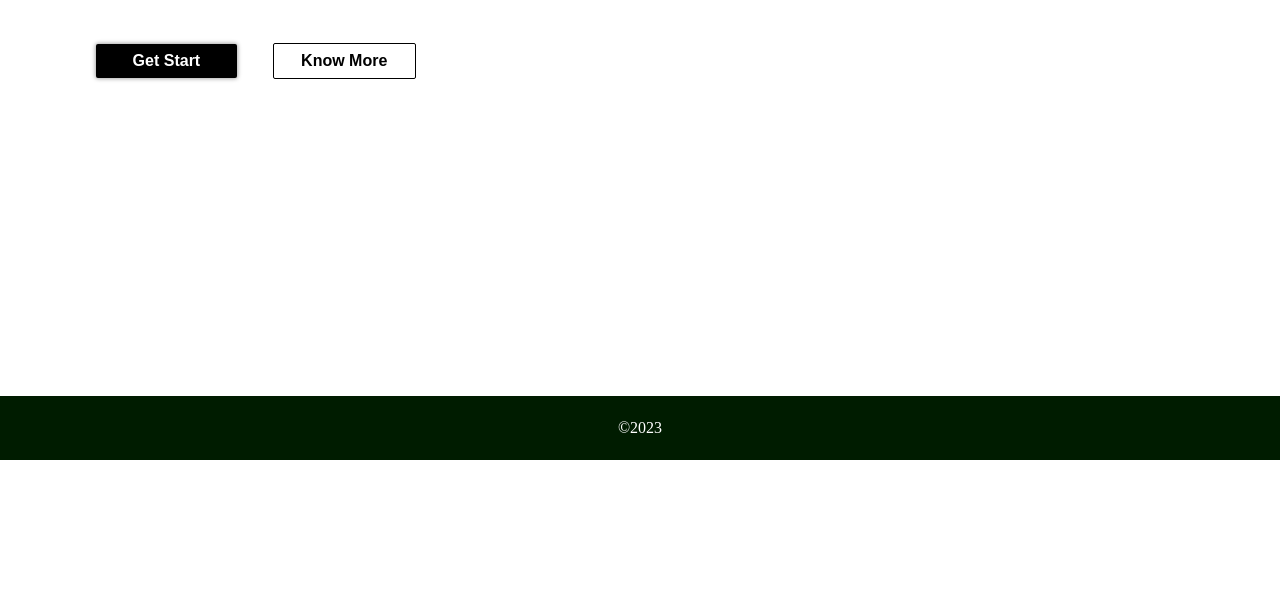
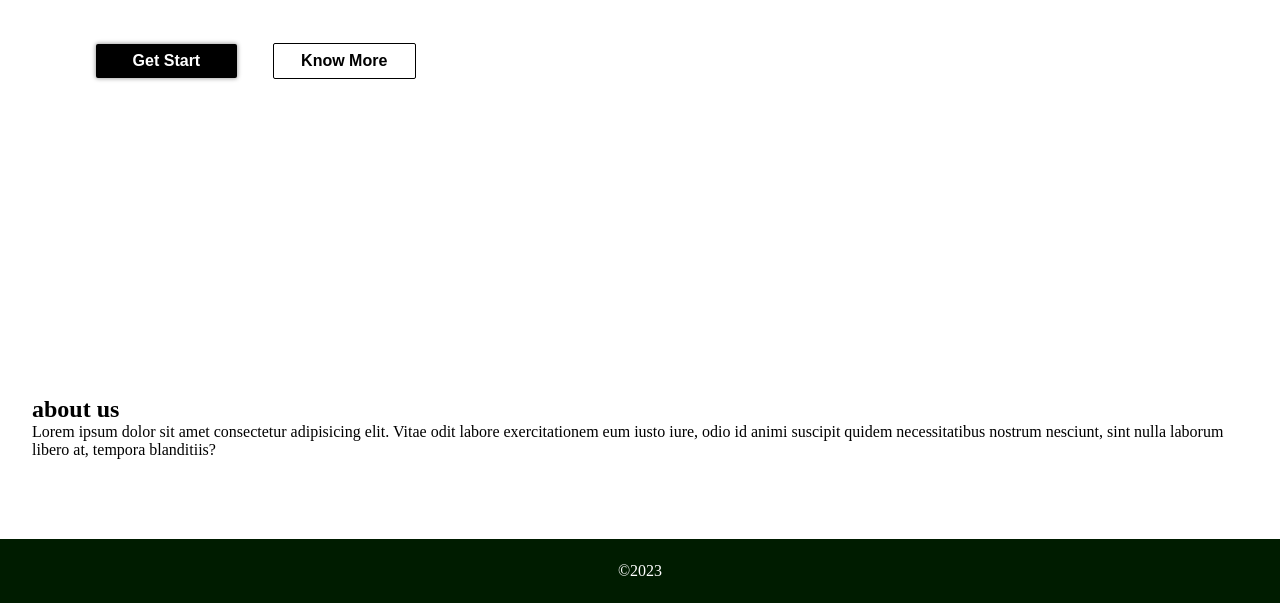
Before and after one commit to lucas-santos-programmer/institutional-website-template, a plain HTML site: page index.html in a window 1280 px wide. Shown: the part 404-1007 px from the top of the page. Before the commit the page ends 864 px from the top, so only its background shows below. Drawn offline with Linux system fonts and the light colour scheme.

Commit message:
the initial about us section developped

```diff
--- a/css/index.css
+++ b/css/index.css
@@ -100,6 +100,14 @@
     font-size: 1.2rem;
     font-weight: 900;
     text-transform: capitalize;
+}
+
+/* About us section style */
+
+#about{
+    width: calc(100% - 4rem);
+    margin: 0 auto;
+    padding-bottom: 5rem;
 }
 
 /* Footer style */
--- a/index.html
+++ b/index.html
@@ -19,8 +19,8 @@
 
             <nav id="nav-menu" class="inactive-menu">
                 <ul>
-                    <li><a href="">home</a></li>
-                    <li><a href="">about</a></li>
+                    <li><a href="#hero">home</a></li>
+                    <li><a href="#about">about</a></li>
                     <li><a href="">contact</a></li>
                 </ul>
             </nav>
@@ -32,6 +32,15 @@
             <button class="primary-button">get start</button>
             <button class="secondary-button">know more</button>
         </section>
+        <section id="about">
+            <h2>about us</h2>
+            <p>
+                Lorem ipsum dolor sit amet consectetur adipisicing elit.
+                Vitae odit labore exercitationem eum iusto iure, odio id animi
+                suscipit quidem necessitatibus nostrum nesciunt,
+                sint nulla laborum libero at, tempora blanditiis?
+            </p>
+        </section>
     </main>
     <footer class="footer">
         <p>&copy;2023</p>
```
